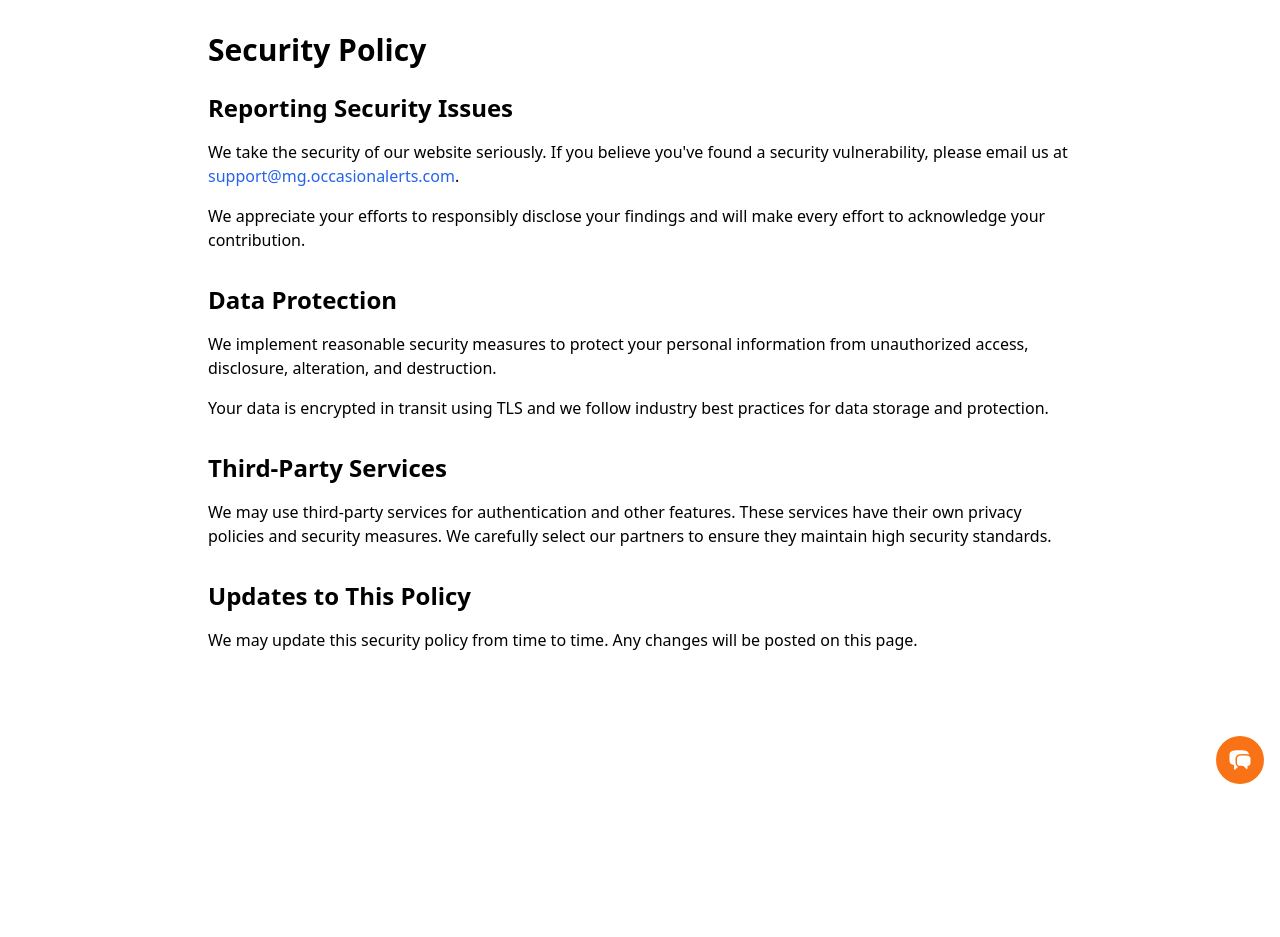
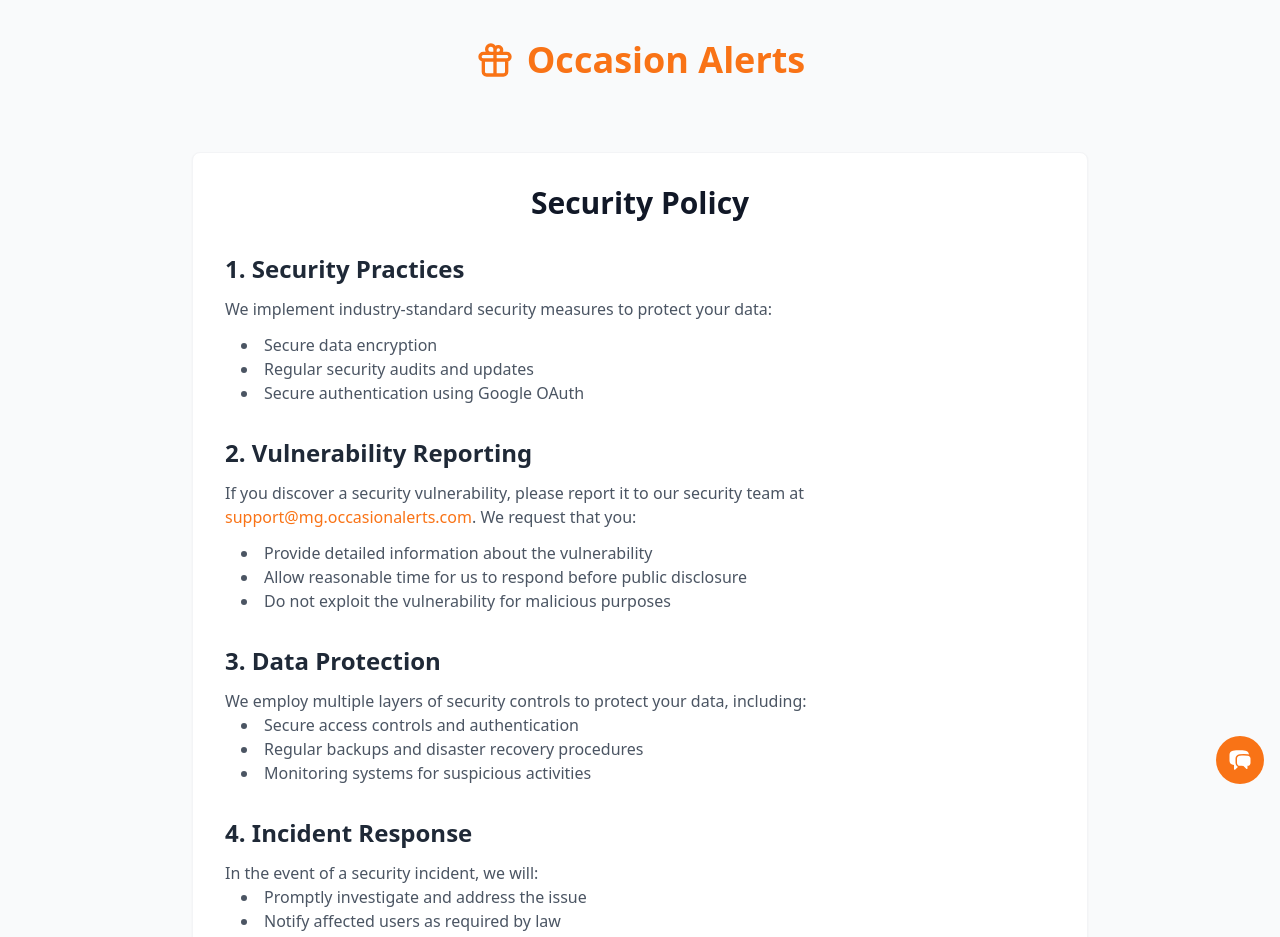
Before and after one commit to alindenberg/occasions-fe, a Next.js app: page /security-policy in a window 1280 px wide. Shown: the top 937 px of the page. Before the commit the page ends 800 px from the top, so only its background shows below. Built offline with nearby package versions, Linux system fonts and the light colour scheme.

Commit message:
security policy

```diff
--- a/src/pages/security-policy.tsx
+++ b/src/pages/security-policy.tsx
@@ -1,3 +1,5 @@
+import React from 'react';
+import Link from 'next/link';
 import Head from 'next/head';
 
 export default function SecurityPolicy() {
@@ -5,50 +7,82 @@ export default function SecurityPolicy() {
         <>
             <Head>
                 <title>Security Policy | Occasion Alerts</title>
-                <meta name="description" content="Security policy for Occasion Alerts" />
+                <meta name="description" content="Security Policy for Occasion Alerts" />
             </Head>
-            <main className="container mx-auto px-4 py-8 max-w-4xl">
-                <h1 className="text-3xl font-bold mb-6">Security Policy</h1>
+
+            <div className="min-h-screen bg-gray-50 flex flex-col w-full">
+                {/* Header - centered logo */}
+                <div className="py-10 w-full">
+                    <div className="flex justify-center w-full">
+                        <Link href="/" className="flex items-center">
+                            <svg className="h-10 w-10 text-orange-500 mr-3" xmlns="http://www.w3.org/2000/svg" fill="none" viewBox="0 0 24 24" stroke="currentColor">
+                                <path strokeLinecap="round" strokeLinejoin="round" strokeWidth={2} d="M12 8v13m0-13V6a2 2 0 112 2h-2zm0 0V5.5A2.5 2.5 0 109.5 8H12zm-7 4h14M5 12a2 2 0 110-4h14a2 2 0 110 4M5 12v7a2 2 0 002 2h10a2 2 0 002-2v-7" />
+                            </svg>
+                            <span className="text-4xl font-bold text-orange-500">Occasion Alerts</span>
+                        </Link>
+                    </div>
+                </div>
+
+                {/* Content */}
+                <div className="flex-grow flex items-start justify-center w-full px-4 pt-8 pb-16">
+                    <div className="w-full max-w-4xl">
+                        <div className="bg-white rounded-lg shadow-sm overflow-hidden border border-gray-100 p-8">
+                            <h1 className="text-3xl font-bold text-center text-gray-900 mb-8">Security Policy</h1>
 
                             <section className="mb-8">
-                    <h2 className="text-2xl font-semibold mb-4">Reporting Security Issues</h2>
-                    <p className="mb-4">
-                        We take the security of our website seriously. If you believe you&apos;ve found a security vulnerability,
-                        please email us at <a href="mailto:support@mg.occasionalerts.com" className="text-blue-600 hover:underline">support@mg.occasionalerts.com</a>.
-                    </p>
-                    <p>
-                        We appreciate your efforts to responsibly disclose your findings and will make every effort to acknowledge
-                        your contribution.
-                    </p>
+                                <h2 className="text-2xl font-semibold mb-3 text-gray-800">1. Security Practices</h2>
+                                <p className="text-gray-600 mb-3">We implement industry-standard security measures to protect your data:</p>
+                                <ul className="list-disc list-inside ml-4 text-gray-600">
+                                    <li>Secure data encryption</li>
+                                    <li>Regular security audits and updates</li>
+                                    <li>Secure authentication using Google OAuth</li>
+                                </ul>
                             </section>
 
                             <section className="mb-8">
-                    <h2 className="text-2xl font-semibold mb-4">Data Protection</h2>
-                    <p className="mb-4">
-                        We implement reasonable security measures to protect your personal information from unauthorized access,
-                        disclosure, alteration, and destruction.
-                    </p>
-                    <p>
-                        Your data is encrypted in transit using TLS and we follow industry best practices for data storage and protection.
-                    </p>
+                                <h2 className="text-2xl font-semibold mb-3 text-gray-800">2. Vulnerability Reporting</h2>
+                                <p className="text-gray-600 mb-3">If you discover a security vulnerability, please report it to our security team at <Link className="text-orange-500 hover:text-orange-600 font-medium" href="mailto:support@mg.occasionalerts.com">support@mg.occasionalerts.com</Link>. We request that you:</p>
+                                <ul className="list-disc list-inside ml-4 text-gray-600">
+                                    <li>Provide detailed information about the vulnerability</li>
+                                    <li>Allow reasonable time for us to respond before public disclosure</li>
+                                    <li>Do not exploit the vulnerability for malicious purposes</li>
+                                </ul>
                             </section>
 
                             <section className="mb-8">
-                    <h2 className="text-2xl font-semibold mb-4">Third-Party Services</h2>
-                    <p>
-                        We may use third-party services for authentication and other features. These services have their own
-                        privacy policies and security measures. We carefully select our partners to ensure they maintain high
-                        security standards.
-                    </p>
+                                <h2 className="text-2xl font-semibold mb-3 text-gray-800">3. Data Protection</h2>
+                                <p className="text-gray-600">We employ multiple layers of security controls to protect your data, including:</p>
+                                <ul className="list-disc list-inside ml-4 text-gray-600">
+                                    <li>Secure access controls and authentication</li>
+                                    <li>Regular backups and disaster recovery procedures</li>
+                                    <li>Monitoring systems for suspicious activities</li>
+                                </ul>
+                            </section>
+
+                            <section className="mb-8">
+                                <h2 className="text-2xl font-semibold mb-3 text-gray-800">4. Incident Response</h2>
+                                <p className="text-gray-600">In the event of a security incident, we will:</p>
+                                <ul className="list-disc list-inside ml-4 text-gray-600">
+                                    <li>Promptly investigate and address the issue</li>
+                                    <li>Notify affected users as required by law</li>
+                                    <li>Take measures to prevent similar incidents</li>
+                                </ul>
                             </section>
 
                             <section>
-                    <h2 className="text-2xl font-semibold mb-4">Updates to This Policy</h2>
-                    <p>
-                        We may update this security policy from time to time. Any changes will be posted on this page.
-                    </p>
+                                <h2 className="text-2xl font-semibold mb-3 text-gray-800">5. Contact Information</h2>
+                                <p className="text-gray-600">For security-related inquiries or to report vulnerabilities, please contact us at <Link className="text-orange-500 hover:text-orange-600 font-medium" href="mailto:support@mg.occasionalerts.com">support@mg.occasionalerts.com</Link></p>
                             </section>
-            </main>
+                        </div>
+
+                        <div className="mt-6 text-center">
+                            <Link href="/" className="text-sm text-gray-600 hover:text-orange-500">
+                                ← Back to dashboard
+                            </Link>
+                        </div>
+                    </div>
+                </div>
+            </div>
         </>
     );
 }
```
Lines whose indentation alone changed are shown as unchanged.
